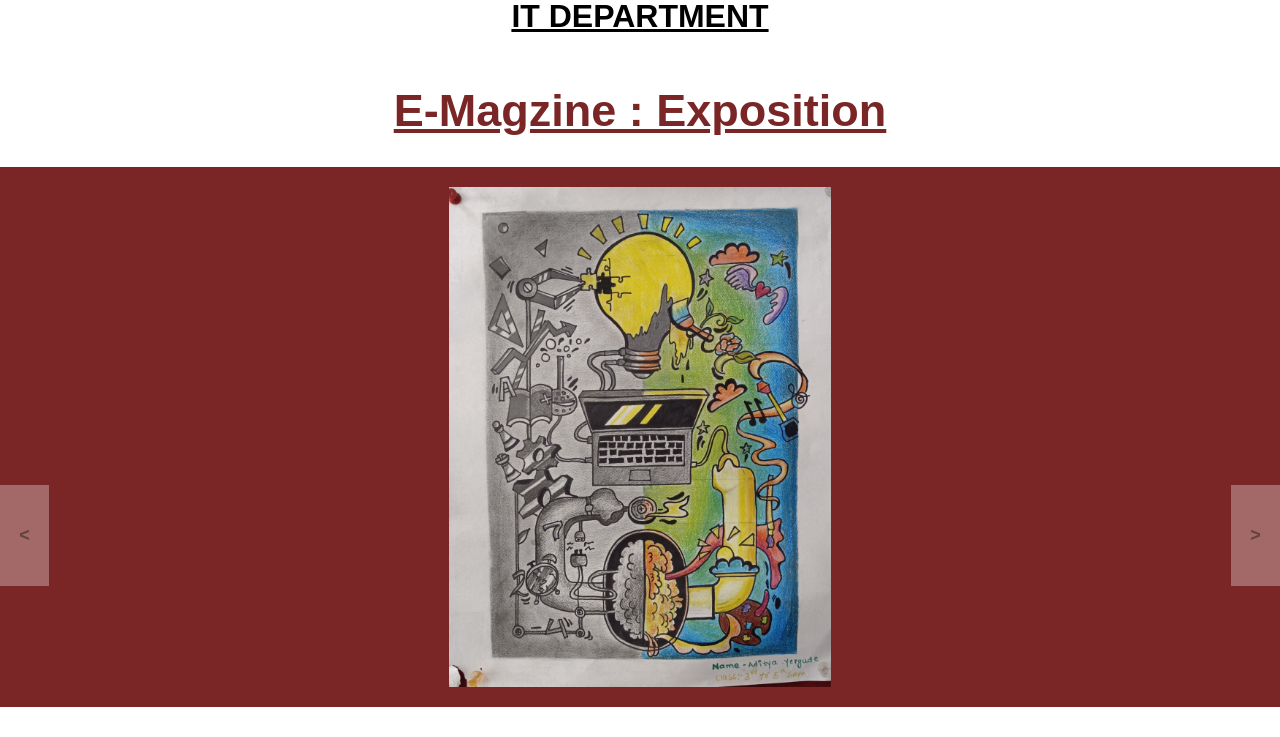
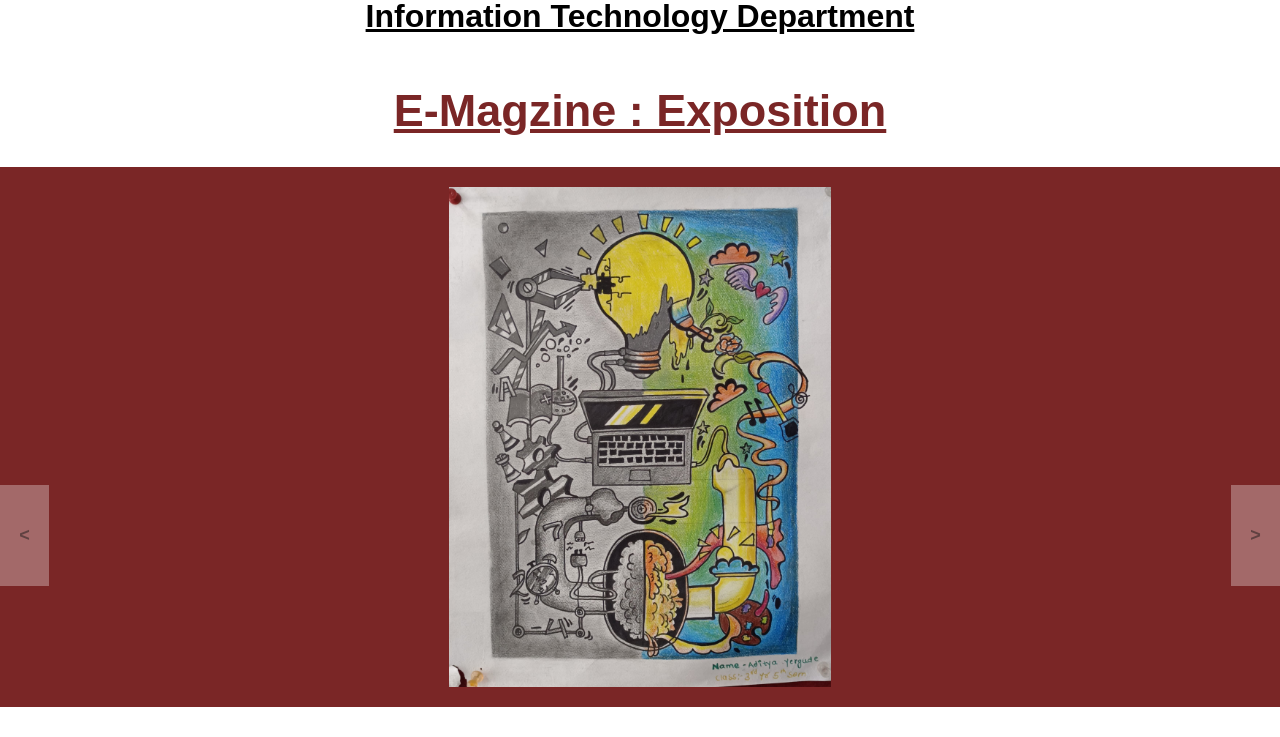
Before and after one commit to hodit2025/E-wall-magzine, a plain HTML site: page index.html in a window 1280 px wide. Shown: the part 251-988 px from the top of the page. Drawn offline with Linux system fonts and the light colour scheme.

Commit message:
Update index.html

```diff
--- a/index.html
+++ b/index.html
@@ -13,7 +13,7 @@
     <div class="head-section">
         <div class="head-first">
             <img src="img/pbcoe-logo.png" alt="pbcoe-logo">
-            <h1><b><u>IT DEPARTMENT</u></b></h1>
+            <h1><b><u>Information Technology Department</u></b></h1>
         </div>
         <div class="head-second">
             <h2><u>E-Magzine : Exposition</u></h2>
```
